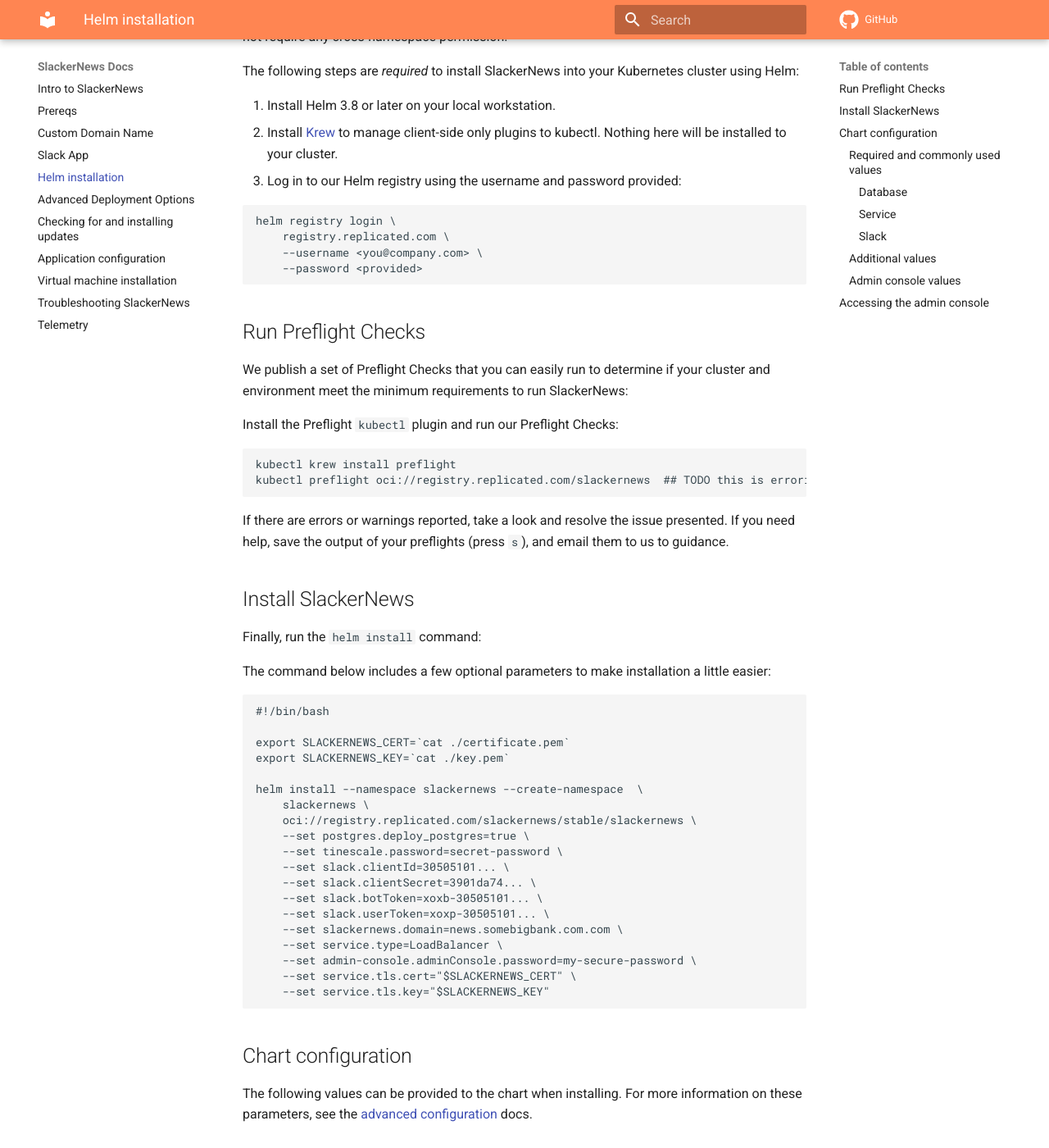
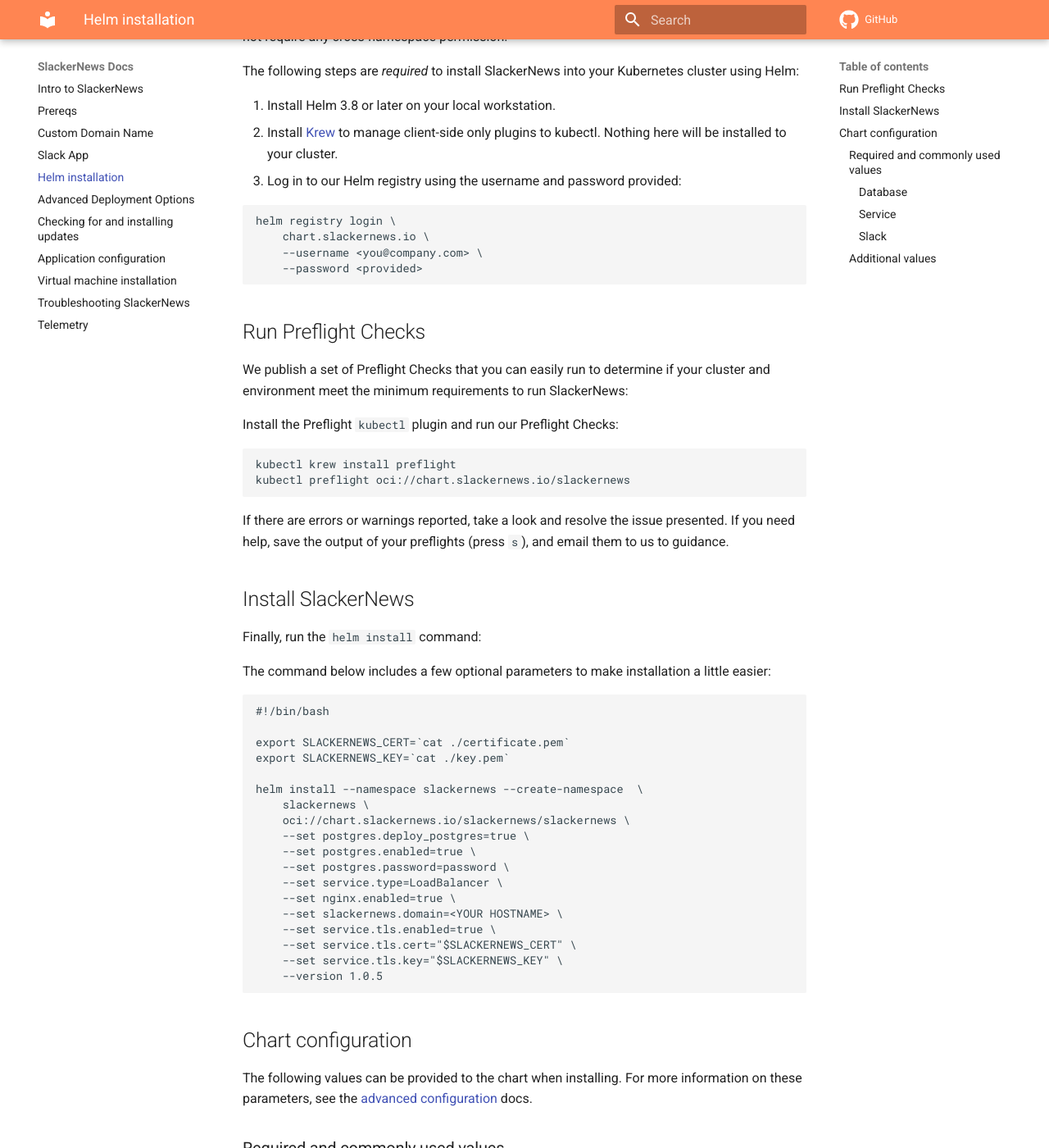
Before and after one commit to slackernews/slackernews, an MkDocs documentation site: the page built from docs/docs/helm.md, in a window 1280 px wide and 1400 px high, scrolled down 224 px. Shown: the whole window at 82% size. Built offline with MkDocs 1.6.1 and Material for MkDocs 9.7.7, drawn with Linux system fonts in a browser that asks for light colours; comment, search, counter and statistics services are not loaded; old or Windows-style settings are respelled for this version of MkDocs; some of the changed text lies outside the part shown.

Commit message:
Update helm.md
better helm install instructions

````diff
--- a/docs/docs/helm.md
+++ b/docs/docs/helm.md
@@ -10,7 +10,7 @@
 
 ```shell
 helm registry login \
-    registry.replicated.com \
+    chart.slackernews.io \
     --username <you@company.com> \
     --password <provided>
 ```
@@ -22,7 +22,7 @@
 Install the Preflight `kubectl` plugin and run our Preflight Checks:
 ```shell
 kubectl krew install preflight
-kubectl preflight oci://registry.replicated.com/slackernews  ## TODO this is erroring today
+kubectl preflight oci://chart.slackernews.io/slackernews
 ```
 
 If there are errors or warnings reported, take a look and resolve the issue presented. If you need help, save the output of your preflights (press `s`), and email them to us to guidance.
@@ -41,18 +41,17 @@
 
 helm install --namespace slackernews --create-namespace  \
     slackernews \
-    oci://registry.replicated.com/slackernews/stable/slackernews \
+    oci://chart.slackernews.io/slackernews/slackernews \
     --set postgres.deploy_postgres=true \
-    --set tinescale.password=secret-password \
-    --set slack.clientId=30505101... \
-    --set slack.clientSecret=3901da74... \
-    --set slack.botToken=xoxb-30505101... \
-    --set slack.userToken=xoxp-30505101... \
-    --set slackernews.domain=news.somebigbank.com.com \
+    --set postgres.enabled=true \
+    --set postgres.password=password \
     --set service.type=LoadBalancer \
-    --set admin-console.adminConsole.password=my-secure-password \
+    --set nginx.enabled=true \
+    --set slackernews.domain=<YOUR HOSTNAME> \
+    --set service.tls.enabled=true \
     --set service.tls.cert="$SLACKERNEWS_CERT" \
-    --set service.tls.key="$SLACKERNEWS_KEY"
+    --set service.tls.key="$SLACKERNEWS_KEY" \
+    --version 1.0.5
 ```
 
 ## Chart configuration
@@ -81,6 +80,8 @@
 | `service.tls.existingSecretKeyKey` | | Set to the key in the `existingSecretName` for the key |
 | `service.tls.cert` | | Set to the value of a TLS cert |
 | `service.tls.key` | | Set to the value of a TLS key |
+| `service.tls.enabled` | | Set to true to enable TLS |
+| `nginx.enabled` | | Set to true to enable ingress (recommended) |
 
 #### Slack
 | Key | Default | Description |
@@ -99,31 +100,6 @@
 
 | Key | Default | Description |
 |-----|---------|-------------|
-| `images.slackernews.repository` | `registry.replicated.com/slackernews/slackernews` | The container image (without the tag) to pull the SlackerNews Web image from |
-| `images.slackernews.tag` | `0.5.65` | The image tag for the slackernews image |
+| `images.slackernews.repository` | `images.slackernews.io/proxy/slackernews/ghcr.io/slackernews/slackernews-web:1.0.5` | The container image (without the tag) to pull the SlackerNews Web image from |
 | `images.slackernews.pullPolicy` | `IfNotPresent` | Image pull policy for the slackernews image |
 | `images.slackernews.pullSecret` | `replicated` | The name of the image pull secret to use in the slackernews image |
-| `images.slackernews_migrations.tag` | `0.5.65` | The image tag for the slackernews-migrations image |
-| `images.slackernews_migrations.pullPolicy` | `IfNotPresent` | Image pull policy for the slackernews-migrations image |
-| `images.slackernews_migrations.pullSecret` | `replicated` | The name of the image pull secret to use in the slackernews-migrations image |
-| `images.slackernews_api.tag` | `0.5.65` | The image tag for the slackernews-api image |
-| `images.slackernews_api.pullPolicy` | `IfNotPresent` | Image pull policy for the slackernews-api image |
-| `images.slackernews_api.pullSecret` | `replicated` | The name of the image pull secret to use in the slackernews-api image |
-
-### Admin console values
-
-| Key | Default | Description |
-|-----|---------|-------------|
-| `admin-console.service.type` | `ClusterIP` | Set to the service type for the admin console |
-| `admin-console.password` | *random* | The initial password for the admin console. If you don't provide, you can retreive the generated password with... |
-| `admin-console.enabled` | `true` | When disabled, the admin console will not be deployed with the application |
-
-## Accessing the admin console
-
-By default, the admin console service is using a Cluster IP bound address. To connect, you'll need the namespace that you've deployed SlackerNews into, and the password that you provided during setup:
-
-```
-kubectl port-forward -n <namespace> svc/admin-console 8800:80
-```
-
-Then visit http://localhost:8800 and log in.
````
